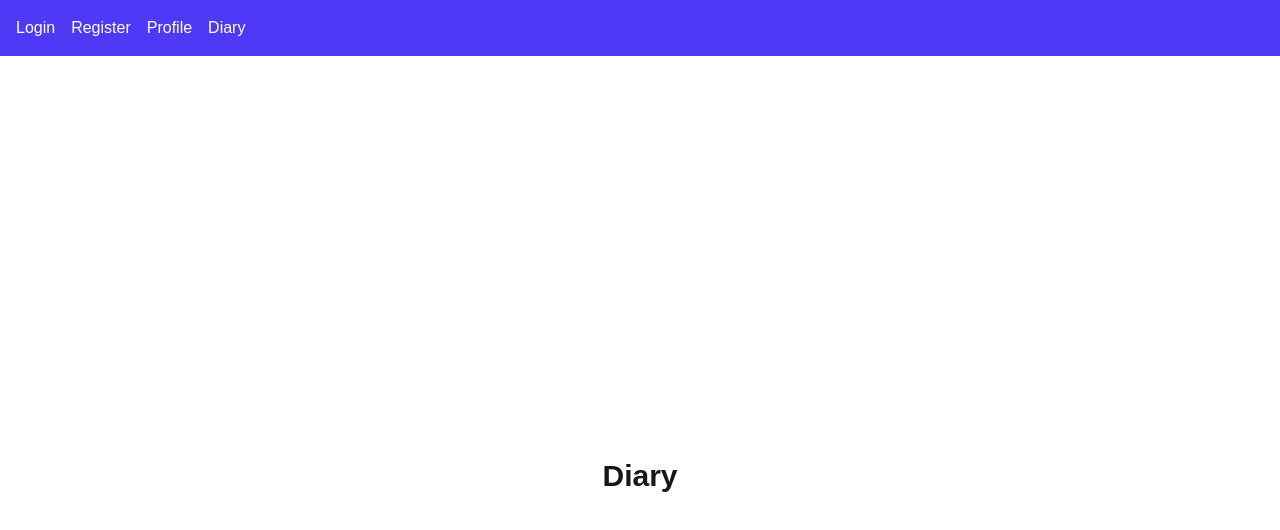
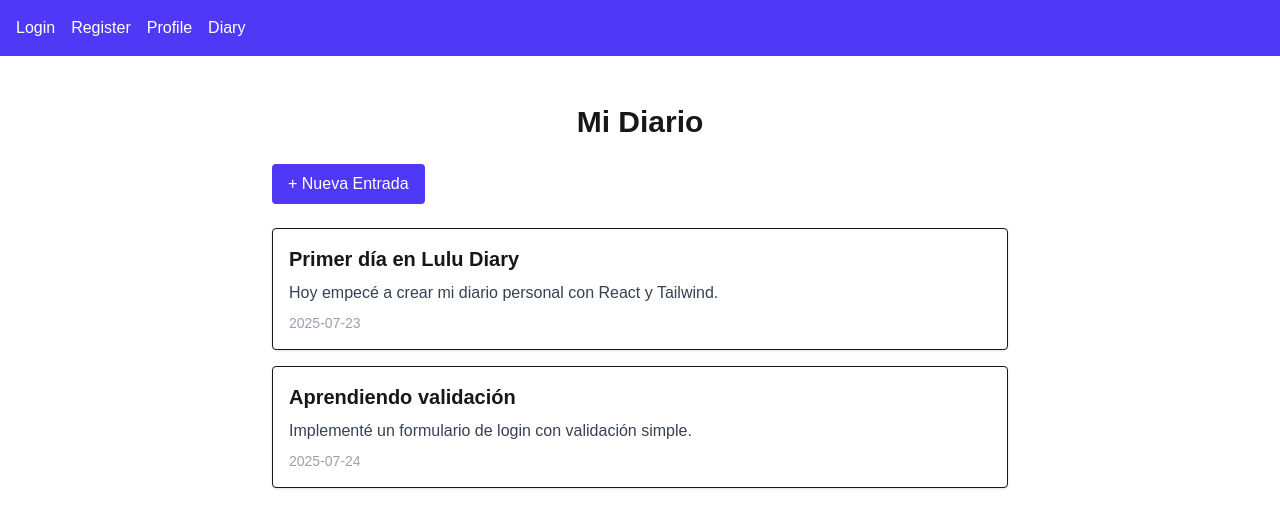
Before and after one commit to dniph/lulu-diary-frontend, a Next.js app: page /diary in a window 1280 px wide. Shown: the top 530 px of the page. Built offline with nearby package versions, Linux system fonts and the light colour scheme.

Commit message:
diary page with mock data created

```diff
--- a/src/app/diary/page.js
+++ b/src/app/diary/page.js
@@ -1,9 +1,57 @@
-// src/app/diary/page.js
-export default function DiaryPage() {
+'use client';
+
+import { useState } from 'react';
+
+const mockEntries = [
+  {
+    id: 1,
+    title: 'Primer día en Lulu Diary',
+    content: 'Hoy empecé a crear mi diario personal con React y Tailwind.',
+    date: '2025-07-23',
+  },
+  {
+    id: 2,
+    title: 'Aprendiendo validación',
+    content: 'Implementé un formulario de login con validación simple.',
+    date: '2025-07-24',
+  },
+];
+
+function Entry({ title, content, date }) {
   return (
-    <div className="flex flex-col items-center justify-center min-h-screen">
-      <h1 className="text-3xl font-bold mb-6">Diary</h1>
-      {/* Aquí luego irá el contenido del diario */}
+    <div className="border rounded p-4 mb-4 bg-white shadow">
+      <h2 className="text-xl font-semibold mb-2">{title}</h2>
+      <p className="text-gray-700 mb-2">{content}</p>
+      <p className="text-sm text-gray-400">{date}</p>
     </div>
   );
 }
+
+export default function DiaryPage() {
+  const [entries, setEntries] = useState(mockEntries);
+
+  return (
+    <div className="max-w-3xl mx-auto p-4">
+      <h1 className="text-3xl font-bold mb-6 text-center">Mi Diario</h1>
+      <button
+        className="mb-6 bg-indigo-600 text-white py-2 px-4 rounded hover:bg-indigo-700 transition"
+        onClick={() => alert('Boton no conectado')}
+      >
+        + Nueva Entrada
+      </button>
+
+      {entries.length === 0 ? (
+        <p className="text-center text-gray-500">No hay entradas aún.</p>
+      ) : (
+        entries.map((entry) => (
+          <Entry
+            key={entry.id}
+            title={entry.title}
+            content={entry.content}
+            date={entry.date}
+          />
+        ))
+      )}
+    </div>
+  );
+}
--- a/src/app/page.js
+++ b/src/app/page.js
@@ -1,5 +1,6 @@
 export default function Home() {
   return (
+    <div className="flex flex-col items-center justify-center min-h-screen">
       <main className="flex items-center justify-center min-h-screen bg-indigo-100">
         <h1 className="text-4xl font-bold text-indigo-800">
           Lulu Diary está funcionando 🎉
@@ -8,5 +9,6 @@ export default function Home() {
         ¡Tailwind funciona!
         </div>
       </main>
+    </div>
   );
 }
```
Lines whose indentation alone changed are shown as unchanged.
